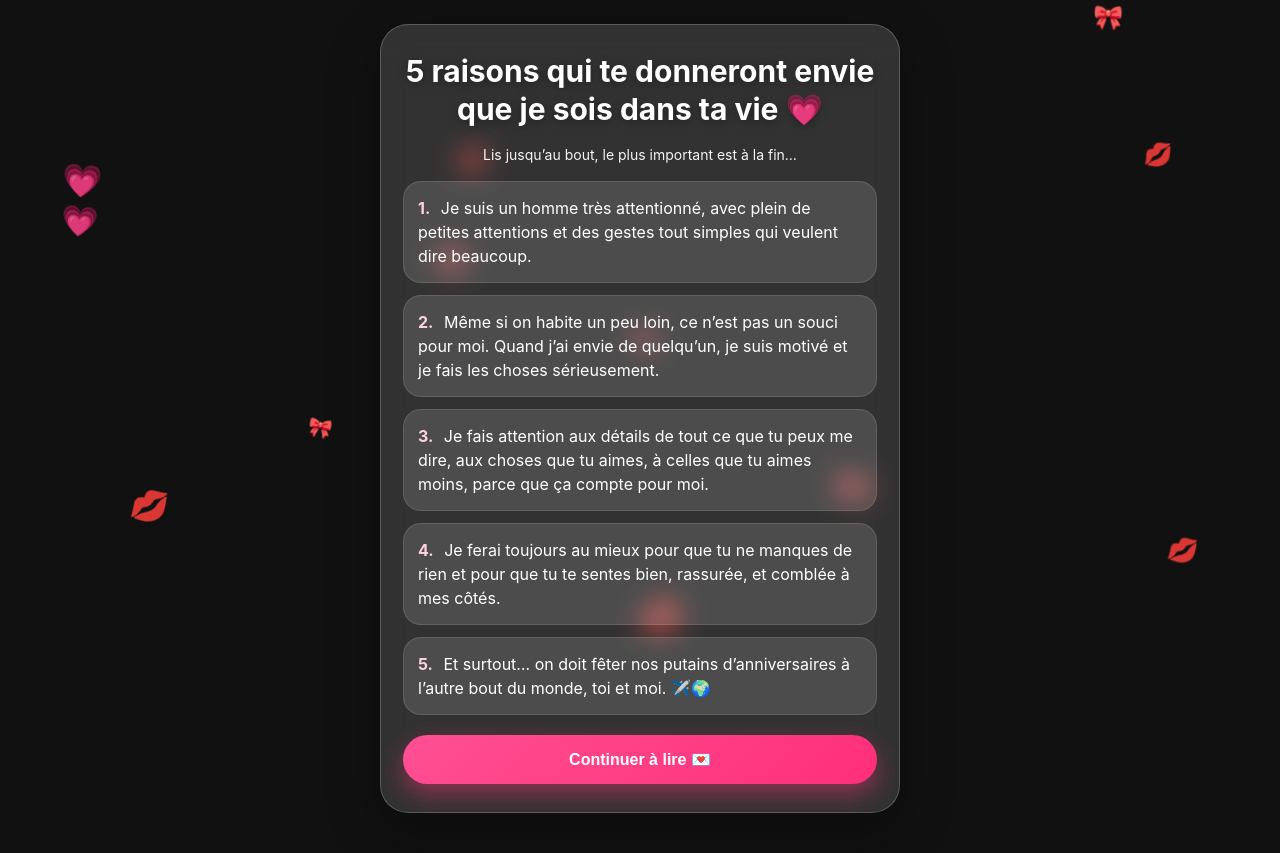
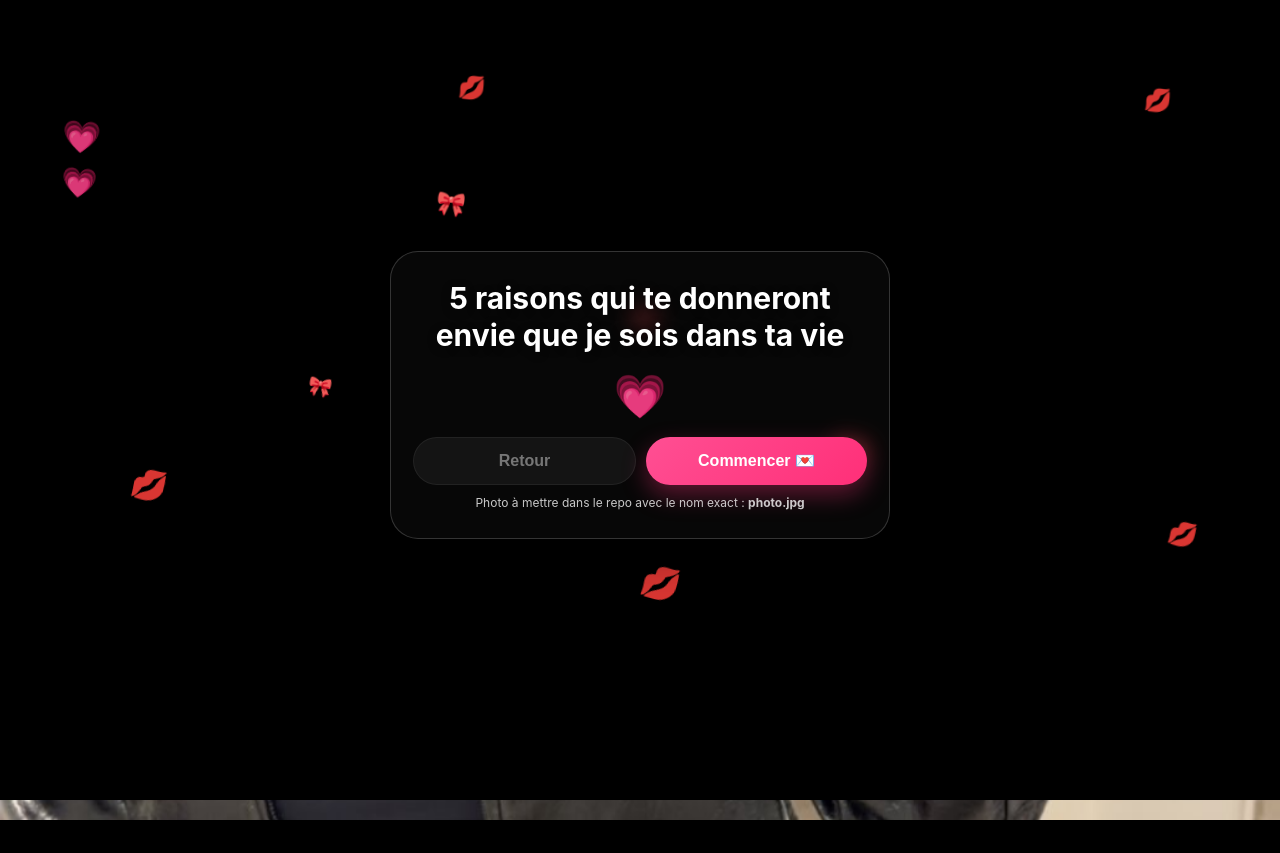
Before and after one commit to DB201s/lospepes, a plain HTML site: page index.html in a window 1280 px wide. After the commit the page ends 800 px from the top, so only its background shows below. Drawn offline with Linux system fonts and the light colour scheme.

Commit message:
Update index.html

```diff
--- a/index.html
+++ b/index.html
@@ -5,67 +5,67 @@
   <meta name="viewport" content="width=device-width, initial-scale=1.0, viewport-fit=cover" />
   <title>Pour toi 💗</title>
   <style>
-    * {
-      box-sizing: border-box;
-      margin: 0;
-      padding: 0;
-    }
+    * { box-sizing: border-box; margin: 0; padding: 0; }
 
     html, body {
       width: 100%;
       min-height: 100%;
       font-family: -apple-system, BlinkMacSystemFont, "Segoe UI", sans-serif;
       overflow-x: hidden;
-      background: #111;
+      background: #000;
       color: #fff;
     }
 
-    body {
-      position: relative;
-    }
+    body { position: relative; }
 
     .bg {
       position: fixed;
       inset: 0;
-      background: url('photo.jpg') center center / cover no-repeat;
+      background-image: url("photo.jpg");
+      background-size: cover;
+      background-position: center;
+      background-repeat: no-repeat;
       z-index: -3;
-      transform: scale(1.08);
+      transform: scale(1.05);
     }
 
-    .bg::after {
-      content: "";
-      position: absolute;
+    .overlay {
+      position: fixed;
       inset: 0;
-      backdrop-filter: blur(10px);
-      -webkit-backdrop-filter: blur(10px);
-      background: rgba(0, 0, 0, 0.38);
       z-index: -2;
+      backdrop-filter: blur(6px);
+      -webkit-backdrop-filter: blur(6px);
+      background: rgba(0, 0, 0, 0.18);
+    }
+
+    .vignette {
+      position: fixed;
+      inset: 0;
+      z-index: -1;
+      background: radial-gradient(circle at center, rgba(255,255,255,0.02), rgba(0,0,0,0.35));
+      pointer-events: none;
     }
 
     .rain {
       position: fixed;
       inset: 0;
       pointer-events: none;
-      z-index: 0;
+      z-index: 1;
       overflow: hidden;
     }
 
     .emoji {
       position: absolute;
-      top: -10vh;
-      font-size: 24px;
+      top: -12vh;
       opacity: 0.95;
       animation: fall linear forwards;
       user-select: none;
+      text-shadow: 0 4px 10px rgba(0,0,0,0.25);
     }
 
     @keyframes fall {
-      0% {
-        transform: translateY(0) rotate(0deg);
-      }
-      100% {
-        transform: translateY(120vh) rotate(20deg);
-      }
+      0% { transform: translateY(0) rotate(0deg); }
+      100% { transform: translateY(120vh) rotate(20deg); }
     }
 
     .page {
@@ -75,85 +75,115 @@
       display: flex;
       align-items: center;
       justify-content: center;
-      padding: 24px 16px 40px;
+      padding: 24px 14px 34px;
     }
 
     .card {
       width: 100%;
-      max-width: 430px;
-      background: rgba(255, 255, 255, 0.14);
-      border: 1px solid rgba(255, 255, 255, 0.2);
+      max-width: 420px;
+      background: rgba(20, 20, 20, 0.38);
+      border: 1px solid rgba(255, 255, 255, 0.18);
       border-radius: 28px;
-      padding: 24px 18px;
-      box-shadow: 0 18px 50px rgba(0, 0, 0, 0.35);
-      backdrop-filter: blur(14px);
-      -webkit-backdrop-filter: blur(14px);
+      padding: 22px 16px;
+      box-shadow: 0 18px 45px rgba(0, 0, 0, 0.35);
+      backdrop-filter: blur(12px);
+      -webkit-backdrop-filter: blur(12px);
       text-align: center;
     }
 
     h1 {
-      font-size: 25px;
-      line-height: 1.25;
-      margin-bottom: 18px;
+      font-size: 23px;
+      line-height: 1.22;
+      margin-bottom: 16px;
       text-shadow: 0 2px 10px rgba(0,0,0,0.35);
+    }
+
+    .heart {
+      font-size: 42px;
+      margin-bottom: 14px;
+      animation: pulse 1.8s infinite;
+    }
+
+    @keyframes pulse {
+      0%,100% { transform: scale(1); }
+      50% { transform: scale(1.08); }
     }
 
     .intro {
       font-size: 14px;
-      opacity: 0.95;
+      opacity: 0.96;
       margin-bottom: 18px;
+      line-height: 1.4;
     }
 
-    .reasons {
+    .reason-box {
+      display: none;
       text-align: left;
-      display: grid;
-      gap: 12px;
-      margin-top: 10px;
+      background: rgba(255, 255, 255, 0.15);
+      border: 1px solid rgba(255,255,255,0.14);
+      border-radius: 22px;
+      padding: 16px;
+      font-size: 15px;
+      line-height: 1.6;
+      min-height: 132px;
+      box-shadow: inset 0 1px 0 rgba(255,255,255,0.08);
+      animation: fadeUp 0.45s ease;
     }
 
-    .reason {
-      background: rgba(255, 255, 255, 0.13);
-      border-radius: 18px;
-      padding: 14px 14px;
-      line-height: 1.5;
-      font-size: 15px;
-      border: 1px solid rgba(255, 255, 255, 0.12);
+    @keyframes fadeUp {
+      from { opacity: 0; transform: translateY(14px); }
+      to { opacity: 1; transform: translateY(0); }
     }
 
-    .reason strong {
+    .reason-box strong {
+      color: #ffd2e2;
+      font-size: 28px;
       display: inline-block;
-      margin-right: 6px;
-      color: #ffd2e2;
+      margin-right: 10px;
+      vertical-align: top;
+      line-height: 1;
+    }
+
+    .controls {
+      display: flex;
+      gap: 10px;
+      margin-top: 16px;
     }
 
     .btn {
-      margin-top: 20px;
-      width: 100%;
+      flex: 1;
       border: none;
       border-radius: 999px;
-      padding: 15px 18px;
-      font-size: 16px;
+      padding: 14px 16px;
+      font-size: 15px;
       font-weight: 700;
       color: #fff;
       background: linear-gradient(135deg, #ff4f93, #ff2f78);
-      box-shadow: 0 10px 25px rgba(255, 52, 122, 0.45);
+      box-shadow: 0 10px 25px rgba(255, 52, 122, 0.35);
       cursor: pointer;
-      transition: transform 0.15s ease, box-shadow 0.15s ease;
+      transition: transform 0.15s ease, opacity 0.15s ease;
     }
 
-    .btn:active {
-      transform: scale(0.97);
+    .btn.secondary {
+      background: rgba(255,255,255,0.12);
+      box-shadow: none;
+      border: 1px solid rgba(255,255,255,0.14);
     }
 
+    .btn:active { transform: scale(0.97); }
+    .btn[disabled] { opacity: 0.45; cursor: default; }
+
     .final {
-      margin-top: 18px;
+      margin-top: 16px;
       display: none;
       text-align: left;
-      background: rgba(255, 255, 255, 0.13);
-      border-radius: 18px;
+      background: rgba(255, 255, 255, 0.15);
+      border-radius: 20px;
+      border: 1px solid rgba(255,255,255,0.14);
       padding: 16px;
       font-size: 15px;
-      line-height: 1.6;
+      line-height: 1.65;
+      animation: fadeUp 0.45s ease;
     }
 
     .signature {
@@ -162,53 +192,100 @@
       font-size: 18px;
     }
 
+    .hint {
+      margin-top: 10px;
+      font-size: 12px;
+      opacity: 0.78;
+    }
+
     @media (min-width: 768px) {
-      .card {
-        max-width: 520px;
-        padding: 28px 22px;
-      }
-
-      h1 {
-        font-size: 30px;
-      }
-
-      .reason, .final {
-        font-size: 16px;
-      }
+      .card { max-width: 500px; padding: 28px 22px; }
+      h1 { font-size: 30px; }
+      .reason-box, .final { font-size: 16px; }
+      .btn { font-size: 16px; }
     }
   </style>
 </head>
 <body>
   <div class="bg"></div>
+  <div class="overlay"></div>
+  <div class="vignette"></div>
   <div class="rain" id="rain"></div>
 
   <main class="page">
     <section class="card">
-      <h1>5 raisons qui te donneront envie que je sois dans ta vie 💗</h1>
-      <p class="intro">Lis jusqu’au bout, le plus important est à la fin…</p>
+      <h1>5 raisons qui te donneront envie que je sois dans ta vie</h1>
+      <div class="heart">💗</div>
 
-      <div class="reasons">
-        <div class="reason"><strong>1.</strong> Je suis un homme très attentionné, avec plein de petites attentions et des gestes tout simples qui veulent dire beaucoup.</div>
-        <div class="reason"><strong>2.</strong> Même si on habite un peu loin, ce n’est pas un souci pour moi. Quand j’ai envie de quelqu’un, je suis motivé et je fais les choses sérieusement.</div>
-        <div class="reason"><strong>3.</strong> Je fais attention aux détails de tout ce que tu peux me dire, aux choses que tu aimes, à celles que tu aimes moins, parce que ça compte pour moi.</div>
-        <div class="reason"><strong>4.</strong> Je ferai toujours au mieux pour que tu ne manques de rien et pour que tu te sentes bien, rassurée, et comblée à mes côtés.</div>
-        <div class="reason"><strong>5.</strong> Et surtout… on doit fêter nos putains d’anniversaires à l’autre bout du monde, toi et moi. ✈️🌍</div>
+
+      <div class="reason-box" id="reasonBox"></div>
+
+      <div class="controls">
+        <button class="btn secondary" id="prevBtn" onclick="prevReason()" disabled>Retour</button>
+        <button class="btn" id="nextBtn" onclick="nextReason()">Commencer 💌</button>
       </div>
 
-      <button class="btn" onclick="showMessage()">Continuer à lire 💌</button>
-
       <div class="final" id="finalMessage">
-        Passe de bonnes vacances, j’espère te voir à ton retour le plus rapidement possible. Et en plus, tu seras toute bronzée et encore plus belle que tu ne l’es déjà. 💋
+        Passe de bonnes vacances, j’espère te voir à ton retour le plus rapidement possible. En plus tu seras toute bronzée et encore plus belle que tu ne l’es déjà. 💋
         <div class="signature">🎀 💗 💋</div>
       </div>
+
+      <div class="hint">Photo à mettre dans le repo avec le nom exact : <b>photo.jpg</b></div>
     </section>
   </main>
 
   <script>
-    function showMessage() {
-      const box = document.getElementById('finalMessage');
-      box.style.display = 'block';
-      box.scrollIntoView({ behavior: 'smooth', block: 'nearest' });
+    const reasons = [
+      "Je suis un homme très attentionné, avec plein de petites attentions et des gestes tout simples qui veulent dire beaucoup.",
+      "Même si on habite un peu loin, ce n’est pas un souci pour moi. Quand j’ai envie de quelqu’un, je suis motivé et je fais les choses sérieusement.",
+      "Je fais attention aux détails de tout ce que tu peux me dire, aux choses que tu aimes, à celles que tu aimes moins, parce que ça compte pour moi.",
+      "Je ferai toujours au mieux pour que tu ne manques de rien et pour que tu te sentes bien, rassurée et comblée à mes côtés.",
+      "Et surtout… on doit fêter nos putains d’anniversaires à l’autre bout du monde, toi et moi. ✈️🌍"
+    ];
+
+    let current = -1;
+    const box = document.getElementById('reasonBox');
+    const nextBtn = document.getElementById('nextBtn');
+    const prevBtn = document.getElementById('prevBtn');
+    const finalMessage = document.getElementById('finalMessage');
+
+    function renderReason() {
+      if (current >= 0 && current < reasons.length) {
+        box.style.display = 'block';
+        box.innerHTML = `<strong>${current + 1}.</strong> ${reasons[current]}`;
+      }
+
+      prevBtn.disabled = current <= 0;
+
+      if (current < reasons.length - 1) {
+        nextBtn.textContent = current === -1 ? 'Commencer 💌' : 'Suivante 💗';
+      } else {
+        nextBtn.textContent = 'Lire la fin ✨';
+      }
+    }
+
+    function nextReason() {
+      if (current < reasons.length - 1) {
+        current++;
+        renderReason();
+      } else {
+        finalMessage.style.display = 'block';
+        finalMessage.scrollIntoView({ behavior: 'smooth', block: 'nearest' });
+        nextBtn.disabled = true;
+      }
+    }
+
+    function prevReason() {
+      if (current > 0) {
+        current--;
+        renderReason();
+      } else if (current === 0) {
+        current = -1;
+        box.style.display = 'none';
+        prevBtn.disabled = true;
+        nextBtn.textContent = 'Commencer 💌';
+        finalMessage.style.display = 'none';
+      }
     }
 
     const rain = document.getElementById('rain');
@@ -220,15 +297,12 @@
       el.textContent = symbols[Math.floor(Math.random() * symbols.length)];
       el.style.left = Math.random() * 100 + 'vw';
       el.style.animationDuration = (5 + Math.random() * 5) + 's';
-      el.style.fontSize = (18 + Math.random() * 16) + 'px';
+      el.style.fontSize = (18 + Math.random() * 15) + 'px';
       rain.appendChild(el);
-
-      setTimeout(() => {
-        el.remove();
-      }, 11000);
+      setTimeout(() => el.remove(), 11000);
     }
 
-    setInterval(createEmoji, 350);
+    setInterval(createEmoji, 380);
   </script>
 </body>
 </html>
```
